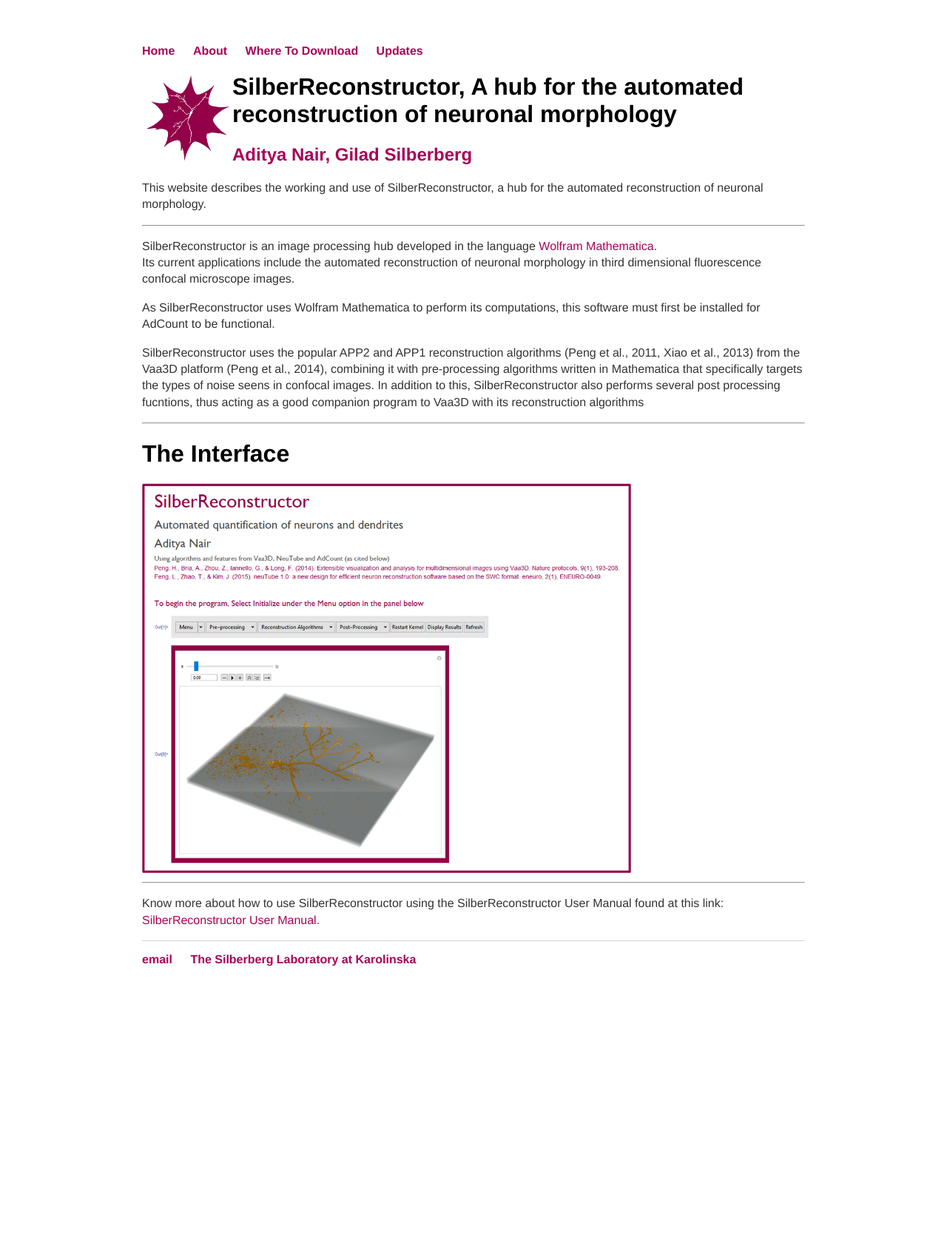
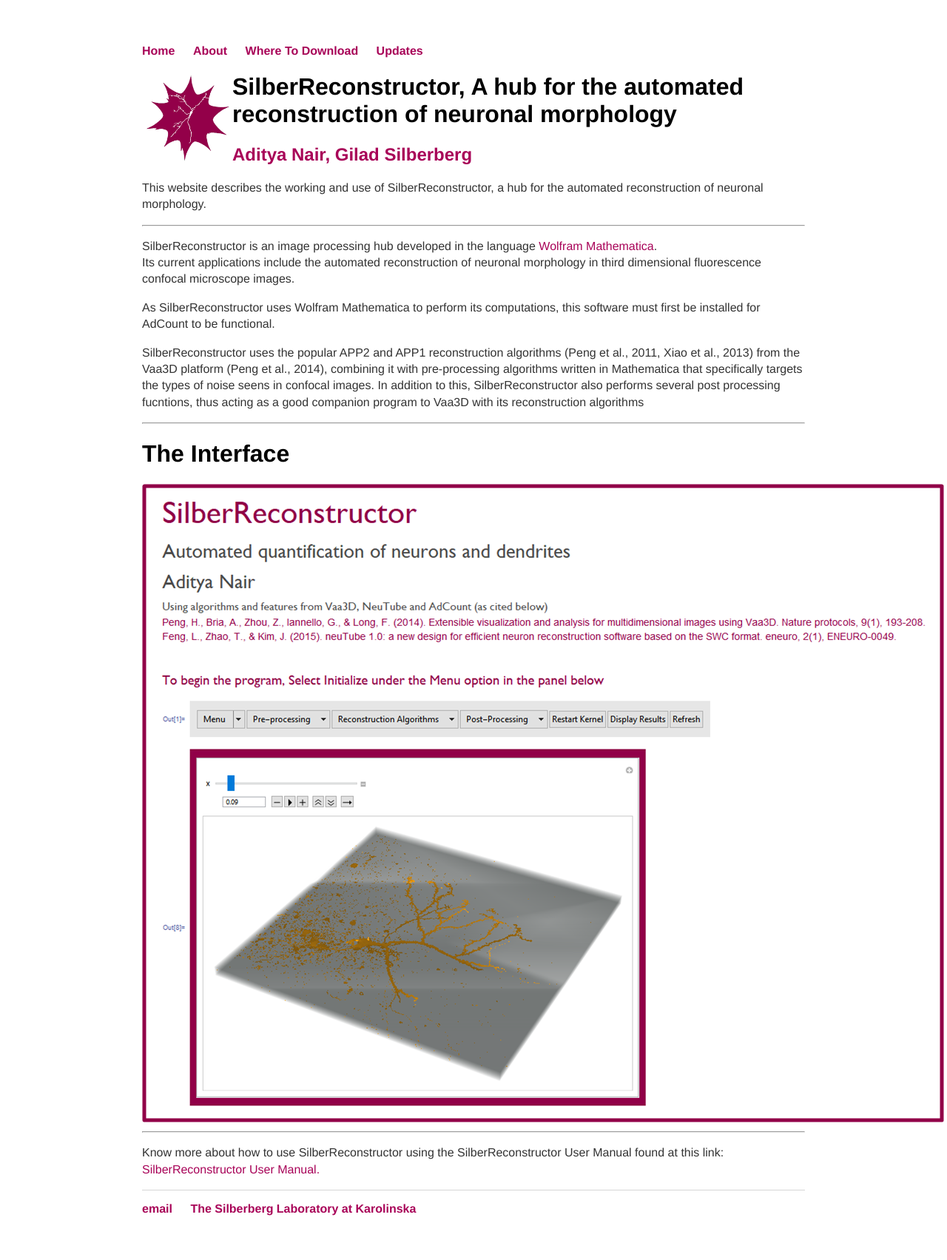
Before and after one commit to adityanairneuro/silver-reconstructor, a Jekyll site: the page built from index.html, in a window 1280 px wide. Shown: the whole page at 74% size. Built offline with Jekyll 4.4.1, drawn with Linux system fonts in a browser that asks for light colours; before the commit the page ends 1366 px from its top, so only the background shows below that.

Commit message:
Update index.html

```diff
--- a/index.html
+++ b/index.html
@@ -12,7 +12,7 @@
 	</p>
 	<p>SilberReconstructor uses the popular APP2 and APP1 reconstruction algorithms (Peng et al., 2011, Xiao et al., 2013) from the Vaa3D platform (Peng et al., 2014), combining it with pre-processing algorithms written in Mathematica that specifically targets the types of noise seens in confocal images. In addition to this, SilberReconstructor also performs several post processing fucntions, thus acting as a good companion program to Vaa3D with its reconstruction algorithms</p><hr>
 	<h1>The Interface</h1>
-	<img src="images/SilberReconstructor_User_Interface.png" alt="SilberReconstructor Interface" style="width:661px;height:527px;" class="inline"><hr>
+	<img src="images/SilberReconstructor_User_Interface.png" alt="SilberReconstructor Interface" class="inline"><hr>
 
 	<p>Know more about how to use SilberReconstructor using the SilberReconstructor User Manual found at this link: <a href="https://goo.gl/12AwAb">SilberReconstructor User Manual.</a>
 
```
